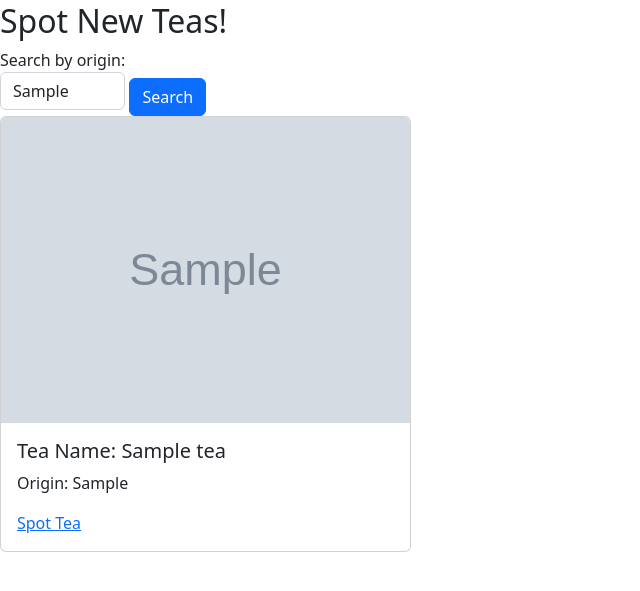
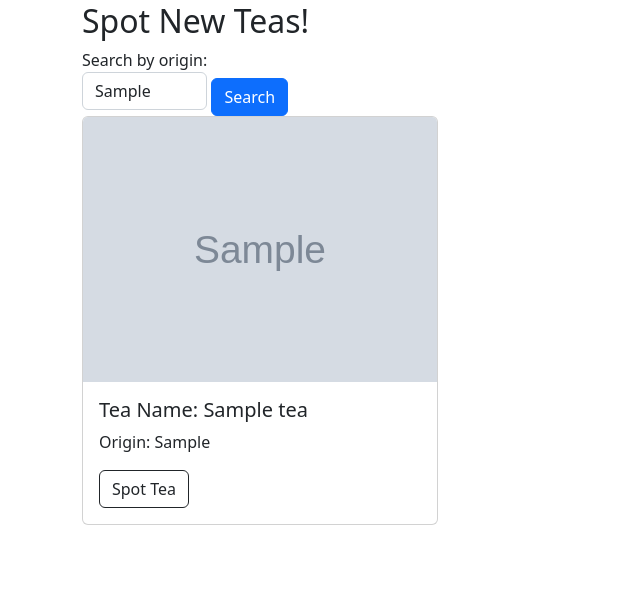
Before and after one commit to elangley12/steepspots, a Flask app: page / in a window 1280 px wide. Shown: the part 72-663 px from the top of the page, without its empty margins (0-640 px from the left). Run offline with Flask 2, Linux system fonts and the light colour scheme; tables that the repository leaves empty hold one stand-in row (values such as "Sample post"); grey boxes marked "Sample" are stand-in pictures.

Commit message:
initial commit

```diff
--- a/seed_database.py
+++ b/seed_database.py
@@ -89,8 +89,8 @@ for parent_dict in api_results:
             elif 'description' in parent_dict['types'][tea].keys():
                 individual_tea_dict["tea_info"] = parent_dict['types'][tea]['description']
 
-            if 'https://tea-api-boonaki' in parent_dict['types'][tea]['image'].values():
-                individual_tea_dict["tea_img"] = "https://www.pickpik.com/tea-variety-drink-healthy-chinese-herb-74076"
+            if 'https://tea-api-boonaki' in parent_dict['types'][tea]['image']:
+                individual_tea_dict["tea_img"] = "https://i1.pickpik.com/photos/967/748/941/tea-variety-drink-healthy-preview.jpg"
 
             # take this information and pass it to the crud.create_tea()
             db_tea = crud.create_tea(individual_tea_dict)
--- a/static/tea-results.js
+++ b/static/tea-results.js
@@ -24,33 +24,19 @@ function showTeaResults(evt) {
         let results_list = "";
         // console.log(res);
 
-        const result_headers =
-          `<tr align='left'>
-            <th>Tea Group</th>
-            <th>Caffeine Range (mg)</th>
-            <th>Tea Name</th>
-            <th>Origin</th>
-            <th>Add to Favorites</th>
-          </tr>`
-        results_list += result_headers
-
         for (const tea_item of res) {
-          results_list += `<tr>`;
           const result =
-            `<td>${tea_item['tea_group']}</td>
-            <td>${tea_item['caff_range_mg']}</td>
-            <td>${tea_item['tea_name']}</td>
-            <td>${tea_item['tea_origin']}</td>`;
+            `<div class="col">
+            <div class="card">
+              <img src="${tea_item.tea_img}" class="card-img-top tea-cards" alt="Image of tea">
+              <div class="card-body">
+                <h5 class="card-title">Tea Name: ${tea_item.tea_name}</h5>
+                <p class="card-text">Origin: ${tea_item.tea_origin}</p>
+                <a class="btn btn-outline-dark" href="/tea-profile/${tea_item.tea_id}">Spot Tea</a>
+              </div>
+            </div>
+          </div>`;
           results_list += result;
-          // make a variable that will store an html button or link
-          const add_to_favorites =
-            `<td>
-              <a href="/tea-profile/${tea_item['tea_id']}">Spot Tea</a>
-            </td>`;
-            // link would call to a Flask route to add to user favorites
-          // concatenate the variable above to results_list
-          results_list += add_to_favorites;
-          results_list += `</tr>`;
         }
 
         teaResults.innerHTML = results_list;
--- a/templates/base.html
+++ b/templates/base.html
@@ -79,7 +79,7 @@
       </p>
     {% endfor %}
 
-    {% block body %} PLACEHOLDER {% endblock %}
+    <div class="container">{% block body %} PLACEHOLDER {% endblock %}</div>
 
     {% block after_body %}{% endblock %}
   </body>
--- a/templates/homepage.html
+++ b/templates/homepage.html
@@ -29,12 +29,11 @@
         {% for tea in all_teas %}
           <div class="col">
             <div class="card">
-              <img src="{{ tea.tea_img }}" class="card-img-top" alt="Image of tea">
+              <img src="{{ tea.tea_img }}" class="card-img-top tea-cards" alt="Image of tea">
               <div class="card-body">
                 <h5 class="card-title">Tea Name: {{ tea.tea_name }}</h5>
                 <p class="card-text">Origin: {{ tea.tea_origin }}</p>
-                <a href="/tea-profile/{{ tea.tea_id }}">Spot Tea</a>
-                <!-- TODO - find a default img for empty tea_img, play with sizing -->
+                <a class="btn btn-outline-dark" href="/tea-profile/{{ tea.tea_id }}">Spot Tea</a>
               </div>
             </div>
           </div>
```
Also changed, not shown: static/styles.css (added).
